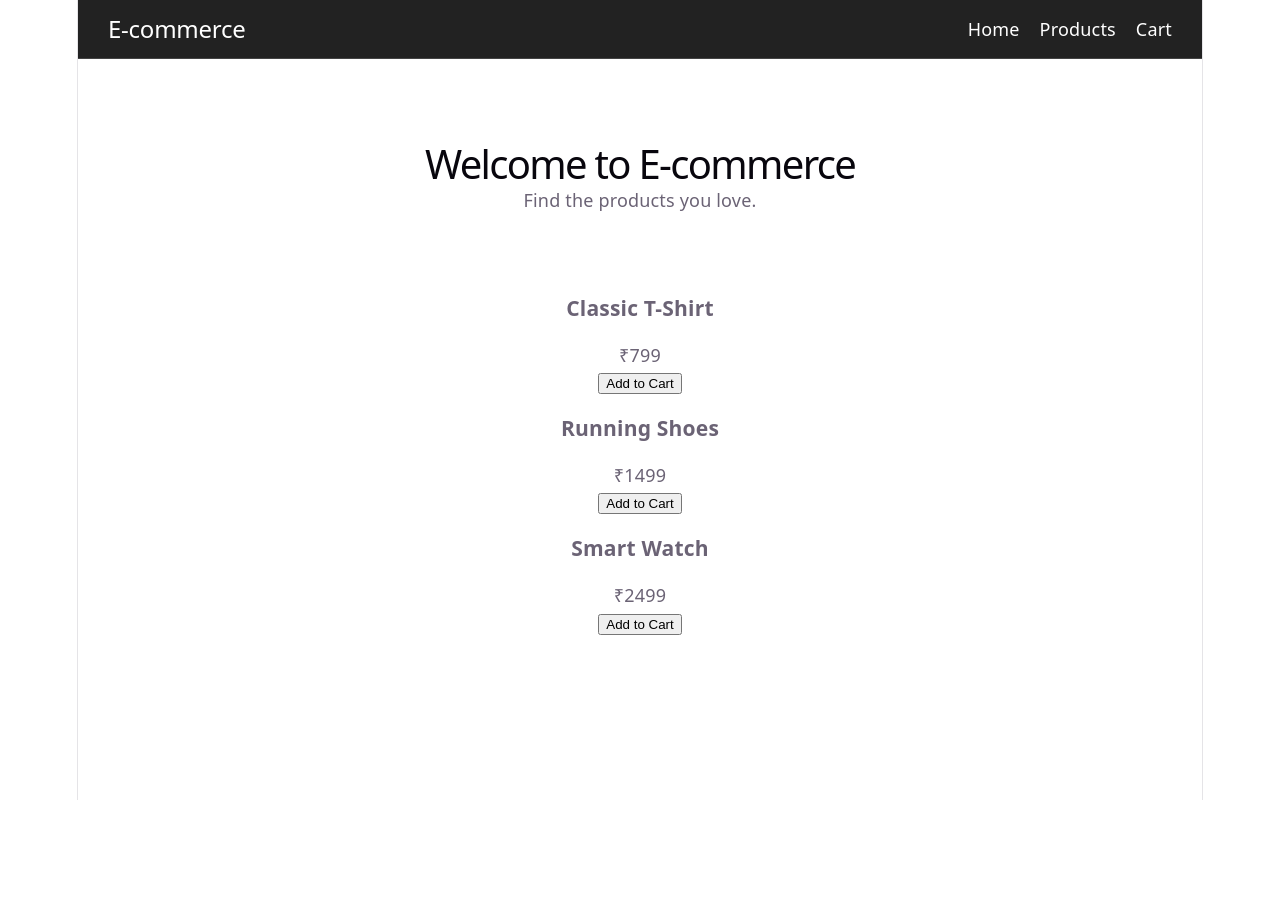
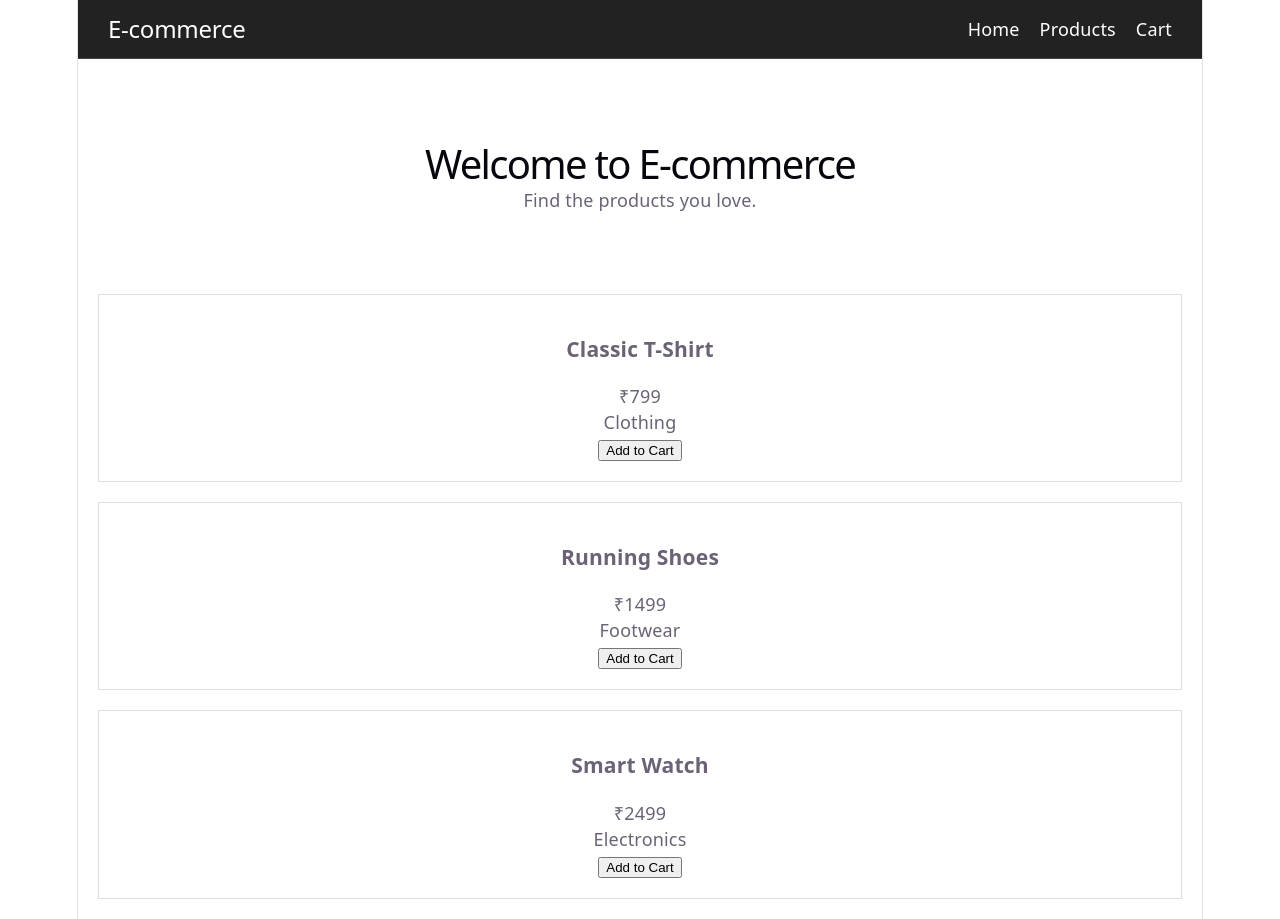
Before and after one commit to abhi12012/e-commerce-react, a React (Vite) app: page / in a window 1280 px wide. Before the commit the page ends 800 px from the top, so only its background shows below. Built offline with nearby package versions, Linux system fonts and the light colour scheme.

Commit message:
Add product category and style cards

```diff
--- a/src/App.css
+++ b/src/App.css
@@ -55,3 +55,10 @@
   font-size: 18px;
   margin: 0;
 }
+
+
+.product-card {
+  border: 1px solid #ddd;
+  padding: 20px;
+  margin: 20px;
+}
--- a/src/App.jsx
+++ b/src/App.jsx
@@ -16,8 +16,14 @@ function App() {
   <Hero />
 
 {products.map((product) => {
-  return <ProductCard product={product} />
+  return (
+    <ProductCard
+      key={product.id}
+      product={product}
+    />
+  )
 })}
+
 
 </main>
     </>
--- a/src/components/ProductCard.jsx
+++ b/src/components/ProductCard.jsx
@@ -3,6 +3,7 @@ function ProductCard({ product }) {
     <div className="product-card">
       <h3>{product.name}</h3>
       <p>₹{product.price}</p>
+      <p>{product.category}</p>
       <button>Add to Cart</button>
     </div>
   )
```
